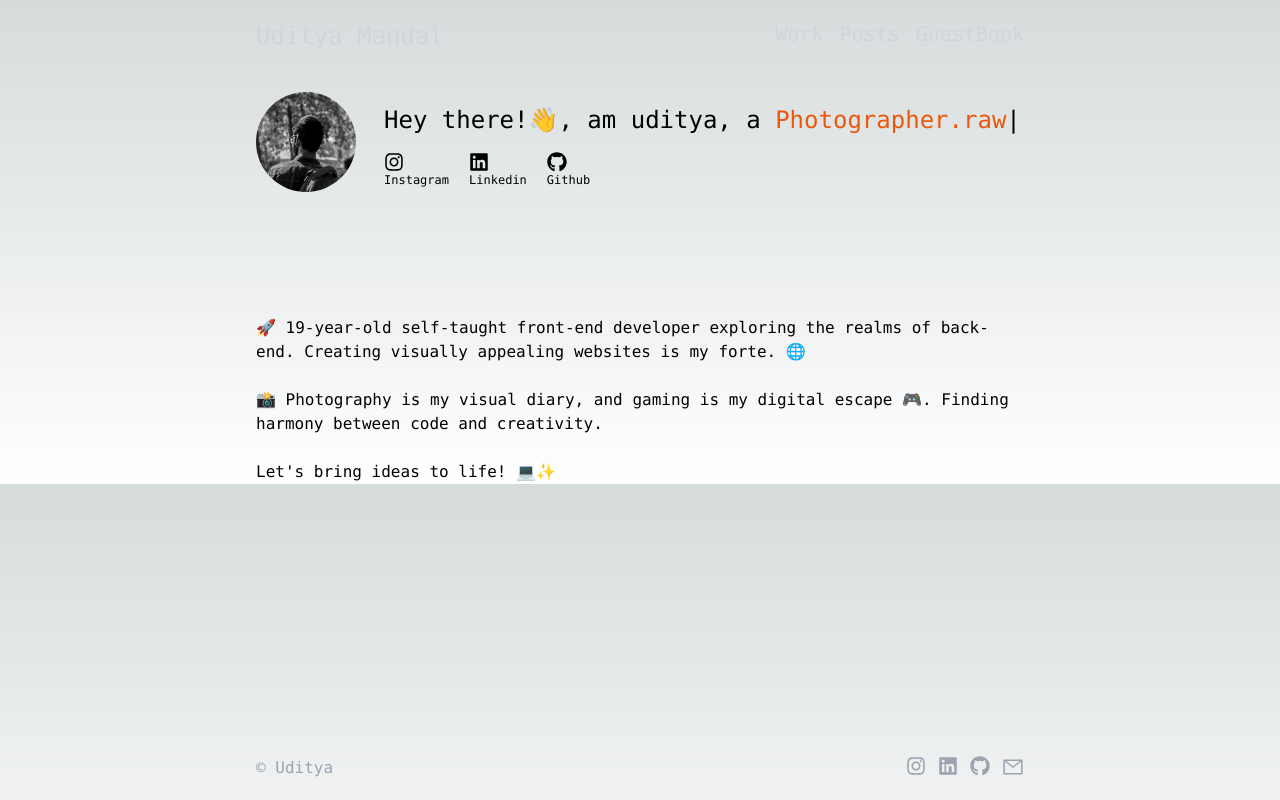
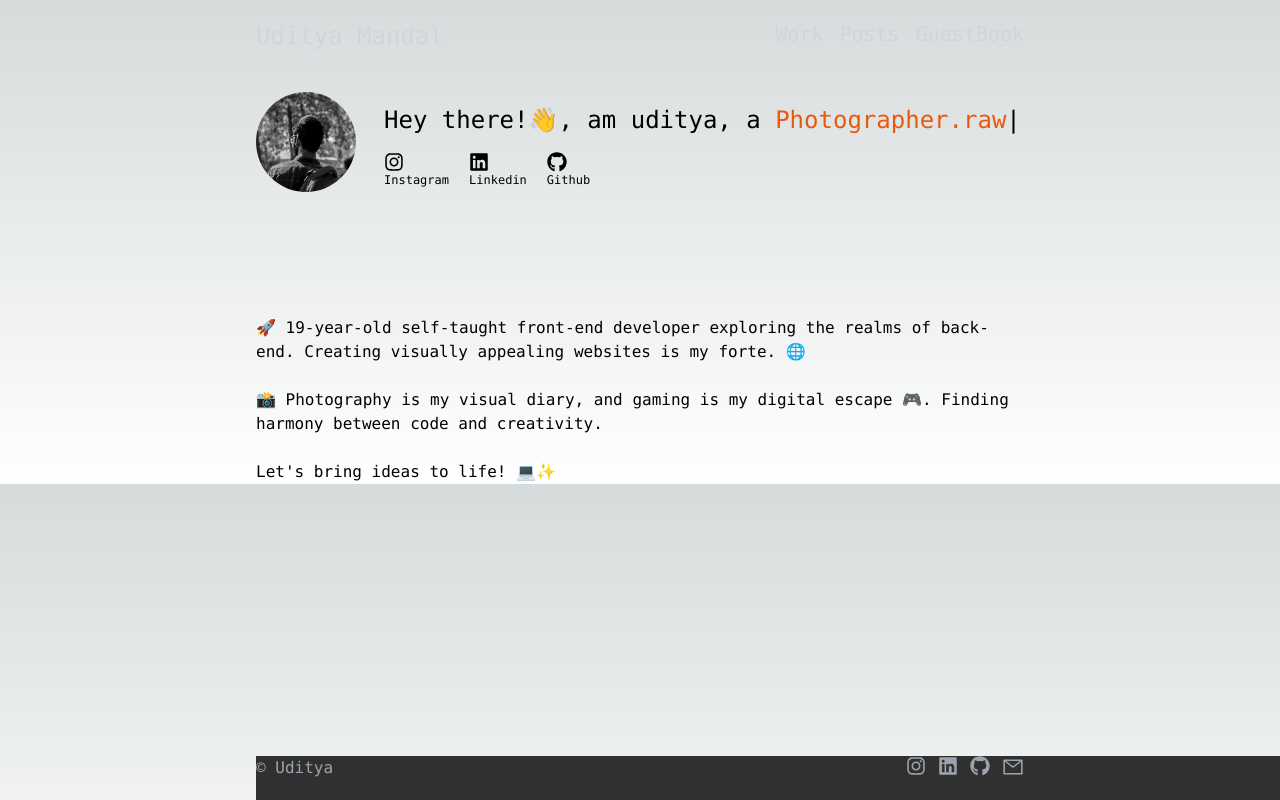
Before and after one commit to Uditya69/uditya.xyz, a Next.js app: page / in a window 1280 px wide. Built offline with nearby package versions, Linux system fonts and the light colour scheme.

Commit message:
Chore:debugged key error

```diff
--- a/app/projects/page.tsx
+++ b/app/projects/page.tsx
@@ -33,15 +33,13 @@ const GitHubRepos: React.FC = () => {
       <div className="flex flex-wrap gap-4">
         {repos.map((repo) => (
           <Link
+          key={repo.name}
           href={repo.html_url}
           target="_blank"
           rel="noopener noreferrer"
           className="text-blue-500 border border-gray-500 p-4  rounded-md w-full md:w-1/2 lg:w-1/3 xl:w-1/4 hover:text-violet-500"
         >
-          <div
-            key={repo.name}
-            className=""
-          >
+          <div>
             <strong className="block text-lg mb-2">{repo.name}</strong>
             <p className="text-gray-700">
               {repo.description || "No description available"}
--- a/components/Footer.tsx
+++ b/components/Footer.tsx
@@ -6,7 +6,7 @@ import { AiOutlineMail } from "react-icons/ai";
 function Footer() {
   return (
 
-<div className="w-full fixed bottom-0 ">
+<div className="w-full fixed bg-black bg-opacity-80 bottom-0 ">
 
 
       <div className="flex flex-row max-w-3xl pb-5 justify-between text-gray-400">
```
